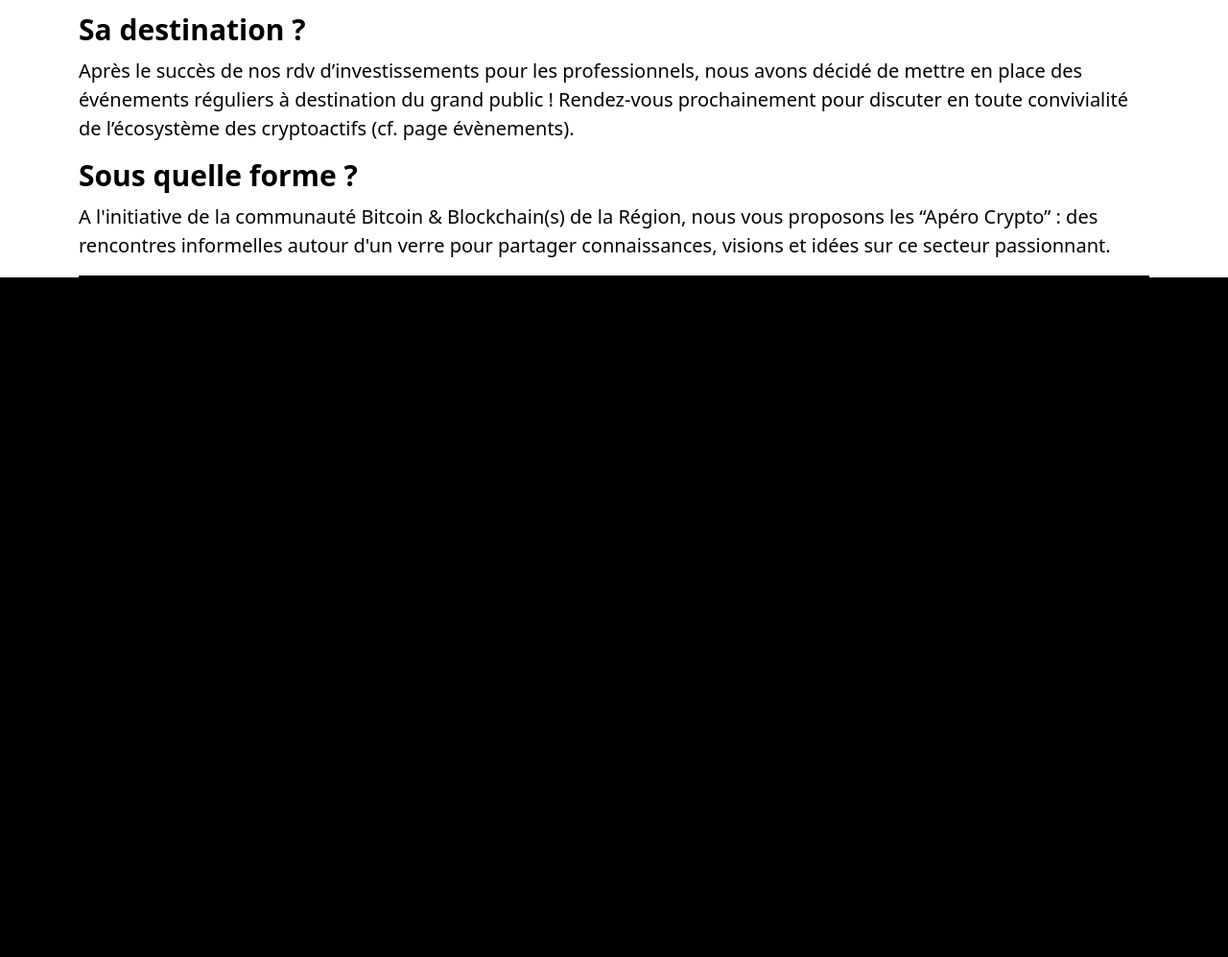
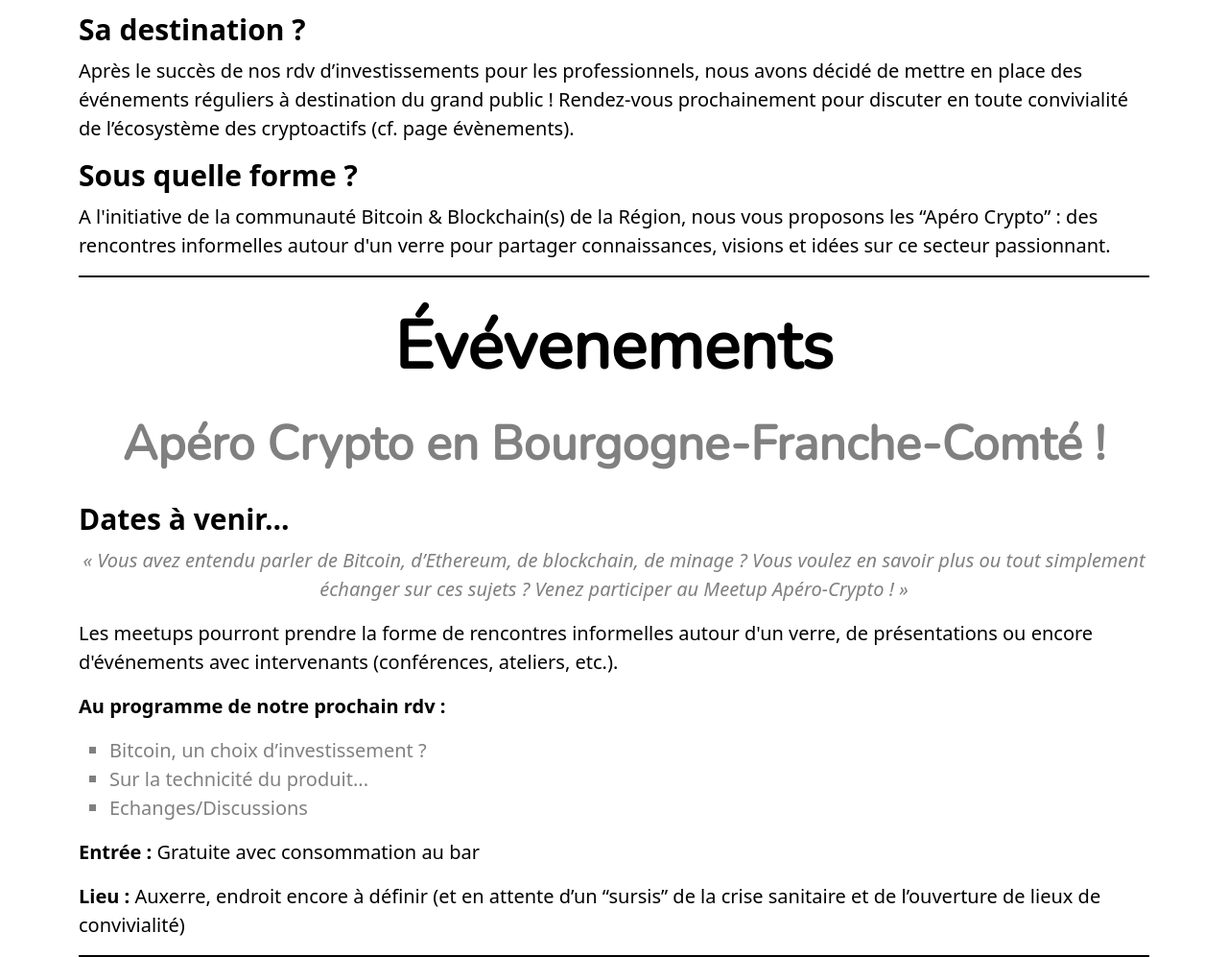
Before and after one commit to LeoHgn/SITEMUGI, a plain HTML site: page index.html in a window 1280 px wide. Shown: the part 1875-2872 px from the top of the page at 96% size. Before the commit the page ends 2164 px from the top, so only its background shows below. Drawn offline with nearby package versions, Linux system fonts and the light colour scheme.

Commit message:
Ajout de la deuxième section de texte

```diff
--- a/index.html
+++ b/index.html
@@ -99,6 +99,23 @@
                     <p>A l'initiative de la communauté Bitcoin & Blockchain(s) de la Région, nous vous proposons les “Apéro Crypto” :
                     des rencontres informelles autour d'un verre pour partager connaissances, visions et idées sur ce secteur passionnant.</p>
                 </section>
+
+                <section id="evenements">
+                    <h1>Évévenements</h1>
+                    <h2>Apéro Crypto en Bourgogne-Franche-Comté !</h2>
+                    <h3>Dates à venir...</h3>
+                    <p class="citation">« Vous avez entendu parler de Bitcoin, d’Ethereum, de blockchain, de minage ? Vous voulez en savoir plus ou tout simplement échanger sur ces sujets ?
+                    Venez participer au Meetup Apéro-Crypto ! »</p>
+                    <p>Les meetups pourront prendre la forme de rencontres informelles autour d'un verre, de présentations ou encore d'événements avec intervenants (conférences, ateliers, etc.).</p>
+                    <p><strong>Au programme de notre prochain rdv :</strong></p>
+                    <ul>
+                        <li>Bitcoin, un choix d’investissement ?</li>
+                        <li>Sur la technicité du produit...</li>
+                        <li>Echanges/Discussions</li>
+                    </ul>
+                    <p><strong>Entrée :</strong> Gratuite avec consommation au bar</p>
+                    <p><strong>Lieu :</strong> Auxerre, endroit encore à définir (et en attente d’un “sursis” de la crise sanitaire et de l’ouverture de lieux de convivialité)</p>
+                </section>
             </div>
         </div>
 
```
